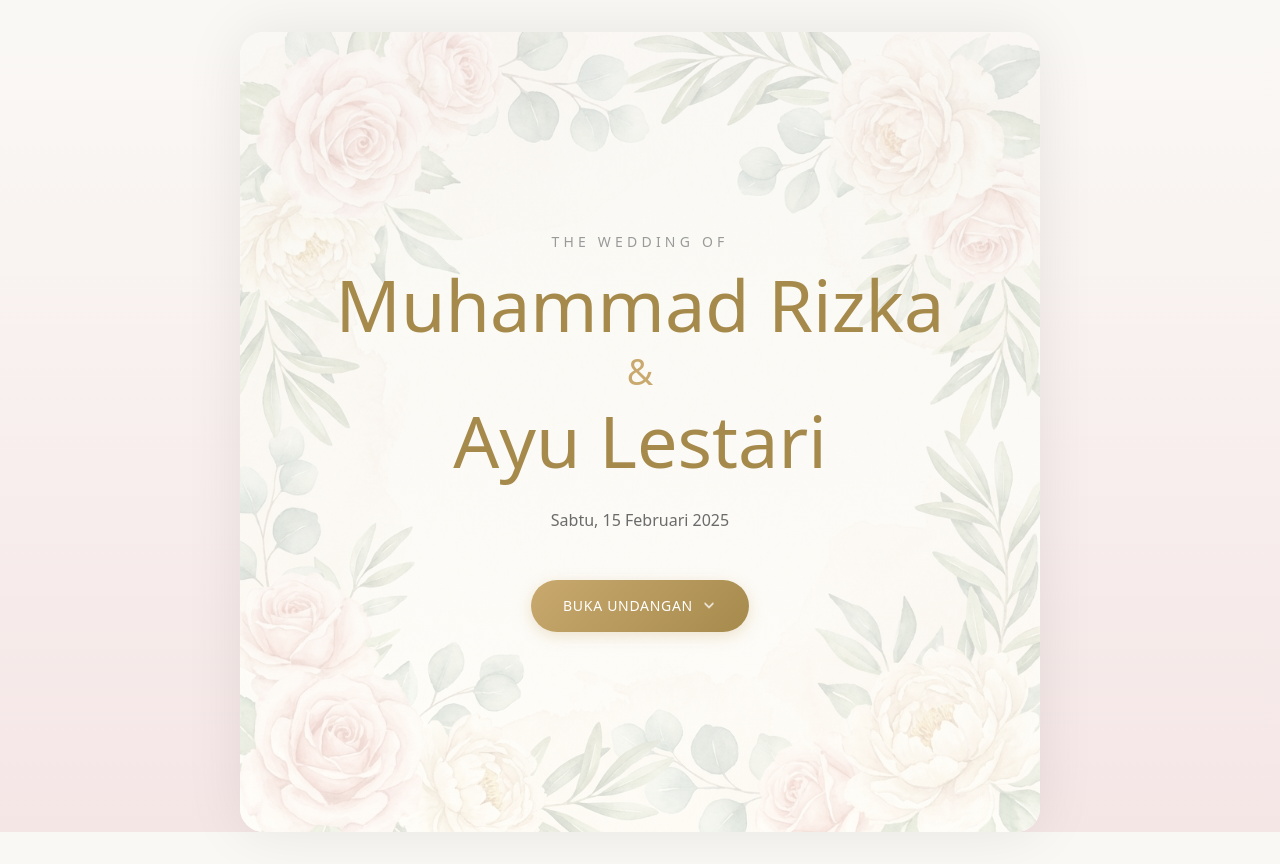
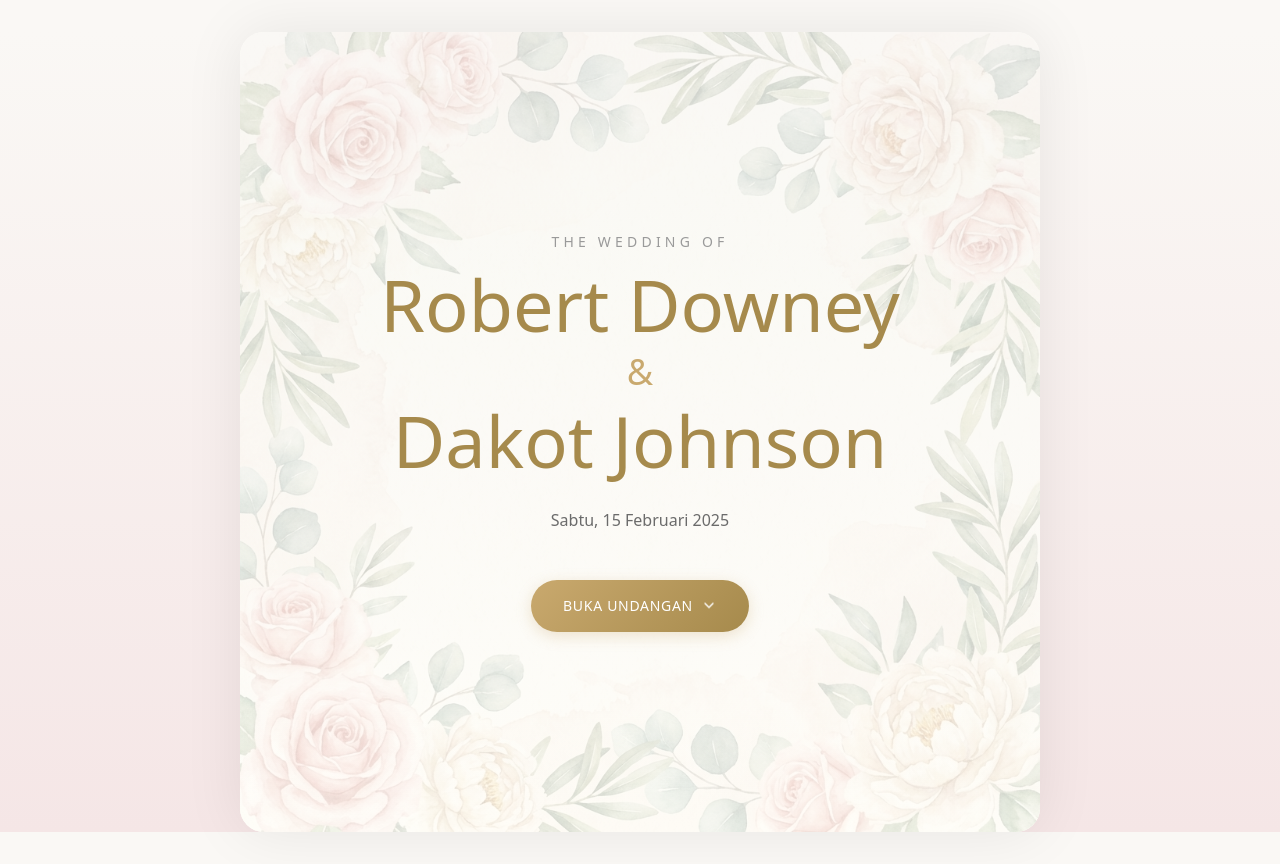
Before and after one commit to nunutech40/nikahin-app, a Next.js app: page /1 in a window 1280 px wide. Built offline with nearby package versions, Linux system fonts and the light colour scheme; a web font is replaced by a local one.

Commit message:
uodate nama

```diff
--- a/src/app/[slug]/page.tsx
+++ b/src/app/[slug]/page.tsx
@@ -26,14 +26,14 @@ import {
 const MOCK_DATA = {
     slug: "rizka-ayu",
     groom: {
-        name: "Muhammad Rizka",
-        fullName: "Muhammad Rizka Fajar Nugraha",
+        name: "Robert Downey",
+        fullName: "Robert Downey Junior",
         parentName: "Bapak Ahmad Nugraha & Ibu Siti Fatimah",
         photo: "/images/gallery-2.png",
     },
     bride: {
-        name: "Ayu Lestari",
-        fullName: "Ayu Lestari Putri",
+        name: "Dakot Johnson",
+        fullName: "Dakot Johnson",
         parentName: "Bapak Hendra Kusuma & Ibu Dewi Anggraeni",
         photo: "/images/gallery-2.png",
     },
```
